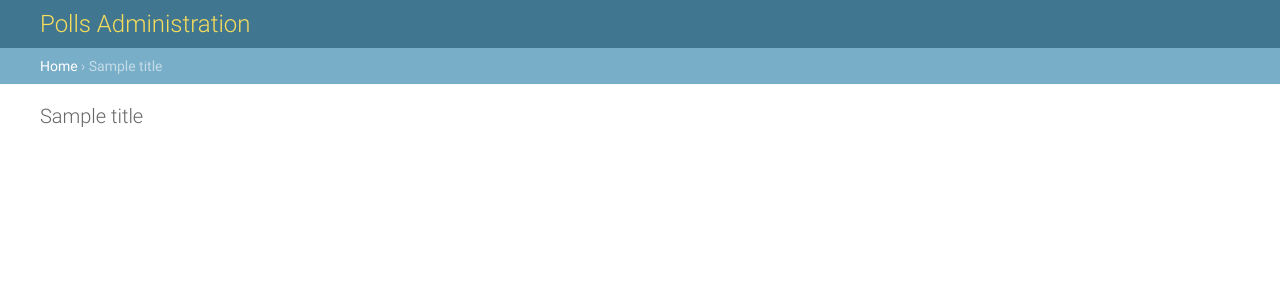
After one commit to RPLapple/testshop, a Django app: template polls/templates/admin/base_site.html in a window 1280 px wide. The commit adds this page. Shown: the top 300 px of the page. Run offline with Django 3.2, Linux system fonts and the light colour scheme; the template is opened without the code that fills it: most values are stand-ins (such as "Sample title", 1, 10 or a date in 2020).

Commit message:
finished 7/7 documentation

```diff
--- /dev/null
+++ b/polls/templates/admin/base_site.html
@@ -0,0 +1,9 @@
+{% extends "admin/base.html" %}
+
+{% block title %}{{ title }} | {{ site_title|default:_('Django site admin') }}{% endblock %}
+
+{% block branding %}
+<h1 id="site-name"><a href="{% url 'admin:index' %}">Polls Administration</a></h1>
+{% endblock %}
+
+{% block nav-global %}{% endblock %}
--- a/polls/templates/polls/index.html
+++ b/polls/templates/polls/index.html
@@ -1,10 +1,12 @@
 <!doctype html>
 <html lang="en">
 <head>
+    {% load static %}
     <meta charset="UTF-8">
     <meta name="viewport"
           content="width=device-width, user-scalable=no, initial-scale=1.0, maximum-scale=1.0, minimum-scale=1.0">
     <meta http-equiv="X-UA-Compatible" content="ie=edge">
+    <link rel="stylesheet" type="text/css" href="{% static 'polls/style.css' %}">
     <title>2nd time Practice</title>
 </head>
 <body>
@@ -17,5 +19,6 @@
     {% else %}
     <p>No polls are available.</p>
     {% endif %}
+
 </body>
 </html>
```
Also changed, not shown: polls/static/polls/images/background.gif (added).
